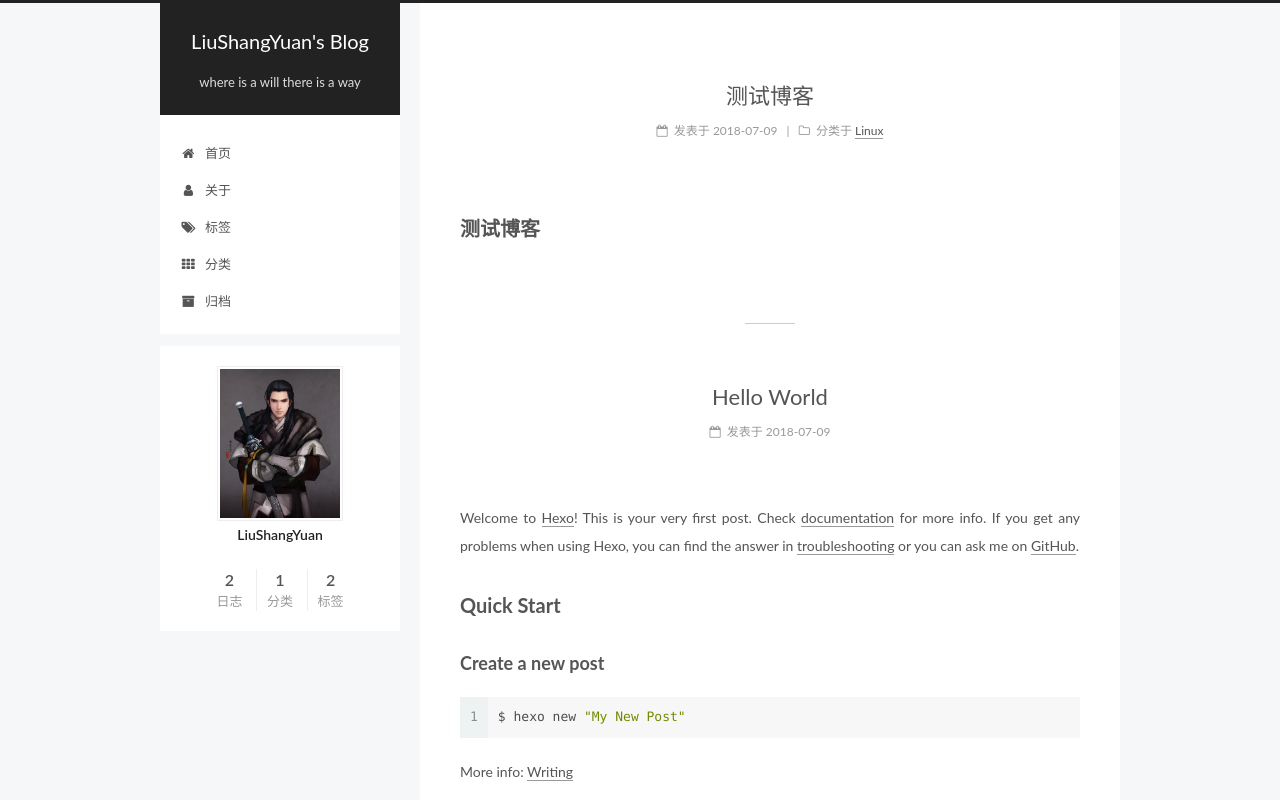
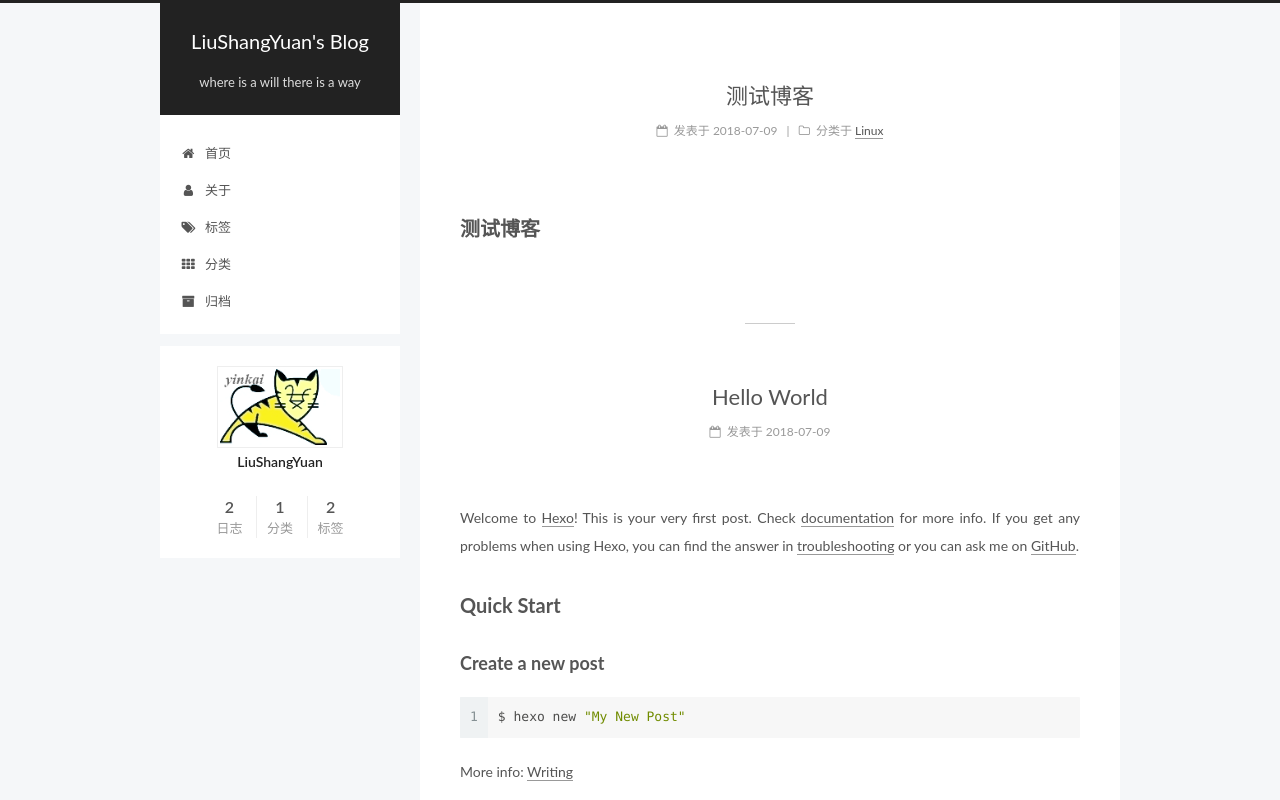
Before and after one commit to LiuShangYuan/LiuShangYuan.github.io, a plain HTML site: page index.html in a window 1280 px wide. Shown: the top 800 px of the page. Drawn offline with Linux system fonts and the light colour scheme.

Commit message:
Site updated: 2018-07-09 17:52:53

```diff
--- a/css/main.css
+++ b/css/main.css
@@ -1823,7 +1823,7 @@ pre .javascript .function {
   width: 4px;
   height: 4px;
   border-radius: 50%;
-  background: #5ef261;
+  background: #e0b9ff;
 }
 .links-of-blogroll {
   font-size: 13px;
--- a/index.html
+++ b/index.html
@@ -264,7 +264,7 @@
     <span hidden itemprop="author" itemscope itemtype="http://schema.org/Person">
       <meta itemprop="name" content="LiuShangYuan">
       <meta itemprop="description" content="">
-      <meta itemprop="image" content="/images/logo.jpg">
+      <meta itemprop="image" content="/images/tomcat.png">
     </span>
 
     <span hidden itemprop="publisher" itemscope itemtype="http://schema.org/Organization">
@@ -405,7 +405,7 @@
     <span hidden itemprop="author" itemscope itemtype="http://schema.org/Person">
       <meta itemprop="name" content="LiuShangYuan">
       <meta itemprop="description" content="">
-      <meta itemprop="image" content="/images/logo.jpg">
+      <meta itemprop="image" content="/images/tomcat.png">
     </span>
 
     <span hidden itemprop="publisher" itemscope itemtype="http://schema.org/Organization">
@@ -551,7 +551,7 @@
           <div class="site-author motion-element" itemprop="author" itemscope itemtype="http://schema.org/Person">
 
               <img class="site-author-image" itemprop="image"
-                src="/images/logo.jpg"
+                src="/images/tomcat.png"
                 alt="LiuShangYuan" />
 
               <p class="site-author-name" itemprop="name">LiuShangYuan</p>
```
Also changed, not shown: 2018/07/09/hello-world/index.html (+2 -2 lines), 2018/07/09/测试博客/index.html (+2 -2 lines), about/index.html (+1 -1 lines), archives/2018/07/index.html (+1 -1 lines), archives/2018/index.html (+1 -1 lines), archives/index.html (+1 -1 lines), categories/Linux/index.html (+1 -1 lines), categories/index.html (+1 -1 lines), tags/Python/index.html (+1 -1 lines), tags/index.html (+1 -1 lines), tags/多线程/index.html (+1 -1 lines), images/logo.jpg (deleted), images/lsy.jpg (deleted), images/xyz.jpg (deleted).
